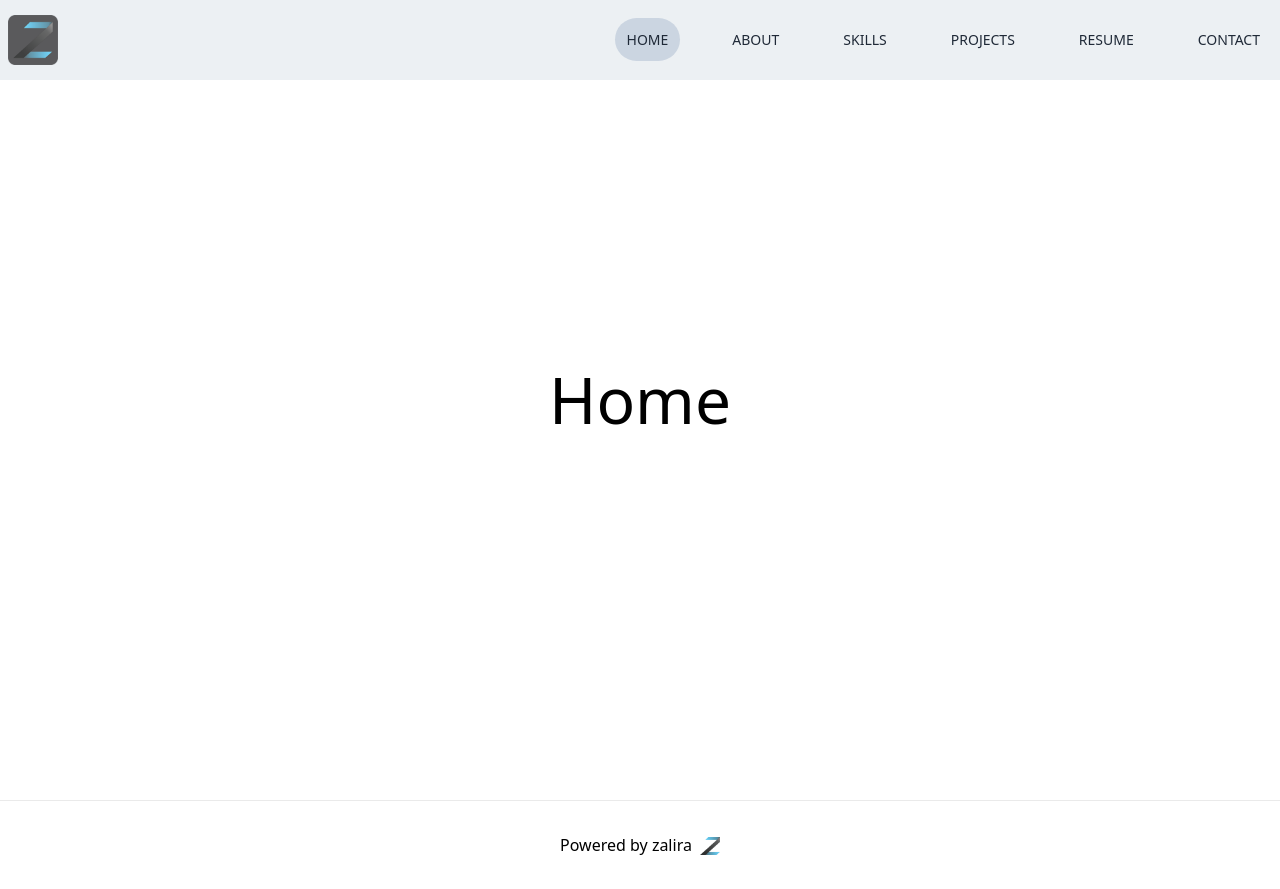
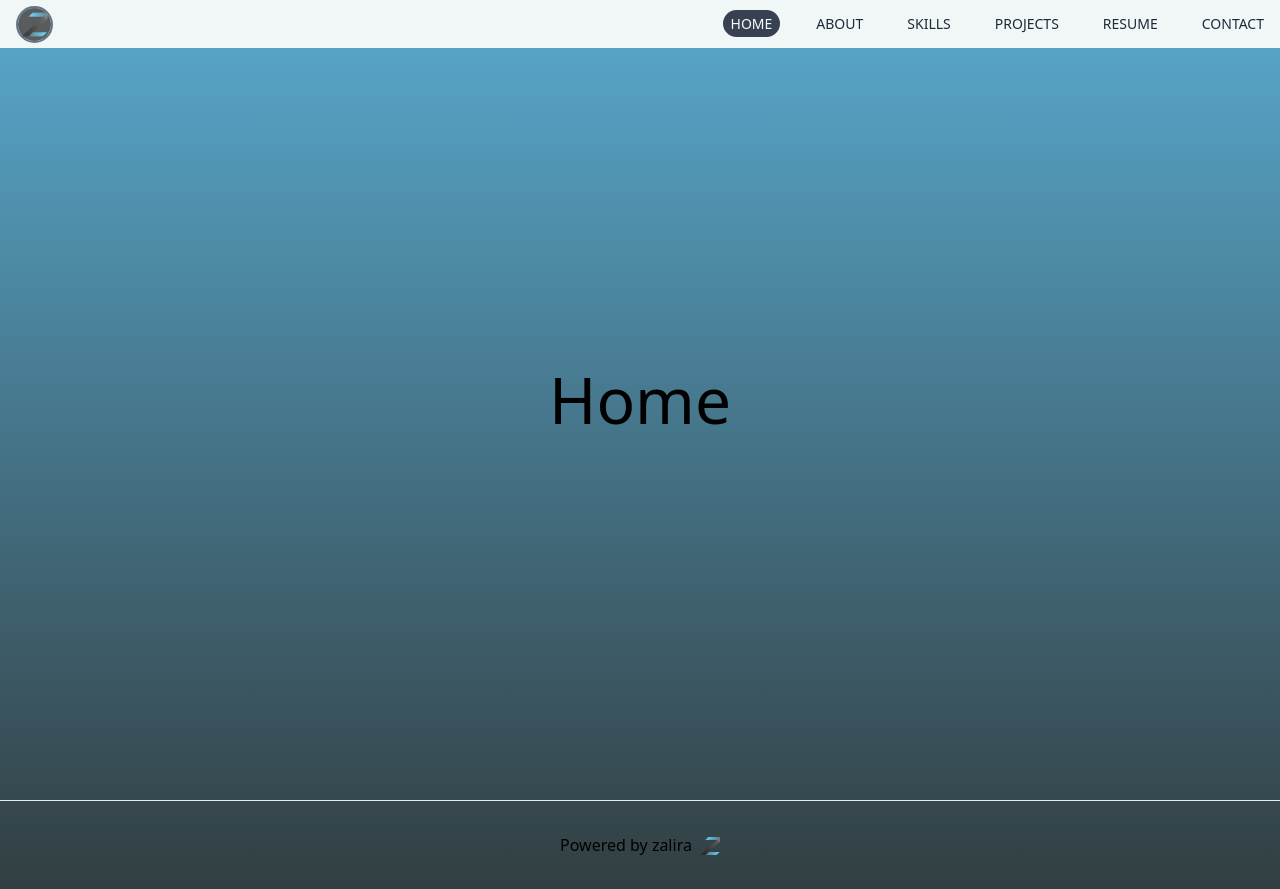
Before and after one commit to efrizalnf/zalira-official, a Next.js app: page / in a window 1280 px wide. Built offline with nearby package versions, Linux system fonts and the light colour scheme.

Commit message:
Modifiying Navbar and change NavColor

```diff
--- a/components/navbar.js
+++ b/components/navbar.jsx
@@ -6,7 +6,7 @@ import { AiOutlineClose, AiOutlineMail, AiOutlineMenu } from 'react-icons/ai';
 const Navbar = () => {
     const [nav, setNav] = useState(false);
     const [shadow, setShadow] = useState(false);
-    const [navBg, setNavBg] = useState('#ecf0f3');
+    const [navBg, setNavBg] = useState('#f1f7f6');
     const [linkColor, setLinkColor] = useState('#1f2937');
     const handleNav = () => {
         setNav(!nav);
@@ -23,38 +23,13 @@ const Navbar = () => {
         window.addEventListener('scroll', handleShadow);
     }, []);
     return (
-        // <div className='flex justify-between bg-[#f1f7f6]'>
-        //     <div className="logo m-5">
-        //         <Image
-        //             src={NavLogo}
-        //             alt='/'
-        //             width='45'
-        //             height='45'
-        //             className='cursor-pointer'
-        //         />
-        //     </div>
-        //     <div className='nav self-center'>
-        //         <ul className="flex list-none m-3">
-        //             <li className="text-sm uppercase hover:border-b ml-5">
-        //                 <Link href="/">
-        //                     Home
-        //                 </Link>
-        //             </li>
-        //             <li className="text-sm uppercase hover:border-b ml-5">
-        //                 <Link href="/about">
-        //                     About
-        //                 </Link>
-        //             </li>
-        //         </ul>
-        //     </div>
-        // </div>
         <>
             <div
                 style={{ backgroundColor: `${navBg}` }}
                 className={
                     shadow
-                        ? 'fixed w-full h-20 shadow-xl z-[100] ease-in-out duration-300'
-                        : 'fixed w-full h-20 z-[100]'
+                        ? 'fixed w-full h-12 shadow-xl z-[100] ease-in-out duration-300'
+                        : 'fixed w-full h-12 z-[100]'
                 }
             >
                 <div className='flex justify-between items-center w-full h-full px-2 2xl:px-16'>
@@ -62,30 +37,30 @@ const Navbar = () => {
                         <Image
                             src={NavLogo}
                             alt='/'
-                            width='50'
-                            height='50'
-                            className='cursor-pointer'
+                            width='37'
+                            height='37'
+                            className='ml-2 rounded-full border-solid border-2 border-slate-500 cursor-pointer'
                         />
                     </Link>
                     <div>
                         <ul style={{ color: `${linkColor}` }} className='hidden md:flex'>
-                            <li className='ml-10 text-sm uppercase hover:border-b'>
-                                <Link href='/' className='rounded-full bg-slate-300 p-3'>Home</Link>
+                            <li className='ml-7 text-sm uppercase'>
+                                <Link href='/' className='rounded-full bg-gray-700 text-slate-50 pl-2 pr-2 pt-1 pb-1'>Home</Link>
                             </li>
-                            <li className='ml-10 text-sm uppercase hover:border-b'>
-                                <Link href='/about' className='rounded-full p-3 hover:bg-slate-300 group-hover:transition-shadow duration-700'>About</Link>
+                            <li className='ml-7 text-sm uppercase'>
+                                <Link href='/about' className='rounded-full pl-2 pr-2 pt-1 pb-1 hover:bg-slate-300 group-hover:transition-opacity duration-700'>About</Link>
                             </li>
-                            <li className='ml-10 text-sm uppercase hover:border-b'>
-                                <Link href='/#skills' className='rounded-full p-3 hover:bg-slate-300 group-hover:transition-shadow duration-700' >Skills</Link>
+                            <li className='ml-7 text-sm uppercase'>
+                                <Link href='/#skills' className='rounded-full pl-2 pr-2 pt-1 pb-1 hover:bg-slate-300 group-hover:transition-opacity duration-700' >Skills</Link>
                             </li>
-                            <li className='ml-10 text-sm uppercase hover:border-b'>
-                                <Link href='/#projects' className='rounded-full p-3 hover:bg-slate-300 group-hover:transition-shadow duration-700'>Projects</Link>
+                            <li className='ml-7 text-sm uppercase'>
+                                <Link href='/#projects' className='rounded-full pl-2 pr-2 pt-1 pb-1 hover:bg-slate-300 group-hover:transition-opacity duration-700'>Projects</Link>
                             </li>
-                            <li className='ml-10 text-sm uppercase hover:border-b'>
-                                <Link href='/resume' className='rounded-full p-3 hover:bg-slate-300 group-hover:transition-shadow duration-700'>Resume</Link>
+                            <li className='ml-7 text-sm uppercase'>
+                                <Link href='/resume' className='rounded-full pl-2 pr-2 pt-1 pb-1 hover:bg-slate-300 group-hover:transition-opacity duration-700'>Resume</Link>
                             </li>
-                            <li className='ml-10 text-sm uppercase hover:border-b'>
-                                <Link href='/#contact' className='rounded-full p-3 hover:bg-slate-300 group-hover:transition-shadow duration-700'>Contact</Link>
+                            <li className='ml-7 text-sm uppercase'>
+                                <Link href='/#contact' className='rounded-full pl-2 pr-2 pt-1 pb-1 hover:bg-slate-300 group-hover:transition-opacity duration-700'>Contact</Link>
                             </li>
                         </ul>
                         {/* Hamburger Icon */}
--- a/pages/about/index.jsx
+++ b/pages/about/index.jsx
@@ -6,8 +6,8 @@ export default function About() {
 
     return (<div className={styles.container}>
         <Head>
-            <title>Create Next App</title>
-            <meta name="description" content="Generated by create next app" />
+            <title>Zalira</title>
+            <meta name="description" content="zalira official" />
             <link rel="icon" href="/favicon.ico" />
         </Head>
 
--- a/pages/index.js
+++ b/pages/index.js
@@ -6,7 +6,7 @@ export default function Home() {
   return (
     <div className={styles.container}>
       <Head>
-        <title>Create Next App</title>
+        <title>Zalira</title>
         <meta name="description" content="Generated by create next app" />
         <link rel="icon" href="/favicon.ico" />
       </Head>
--- a/styles/globals.css
+++ b/styles/globals.css
@@ -1,3 +1,8 @@
 @tailwind base;
 @tailwind components;
 @tailwind utilities;
+
+body {
+    background: linear-gradient(#58A9CE, #323e41);
+    position: relative;
+}
```
